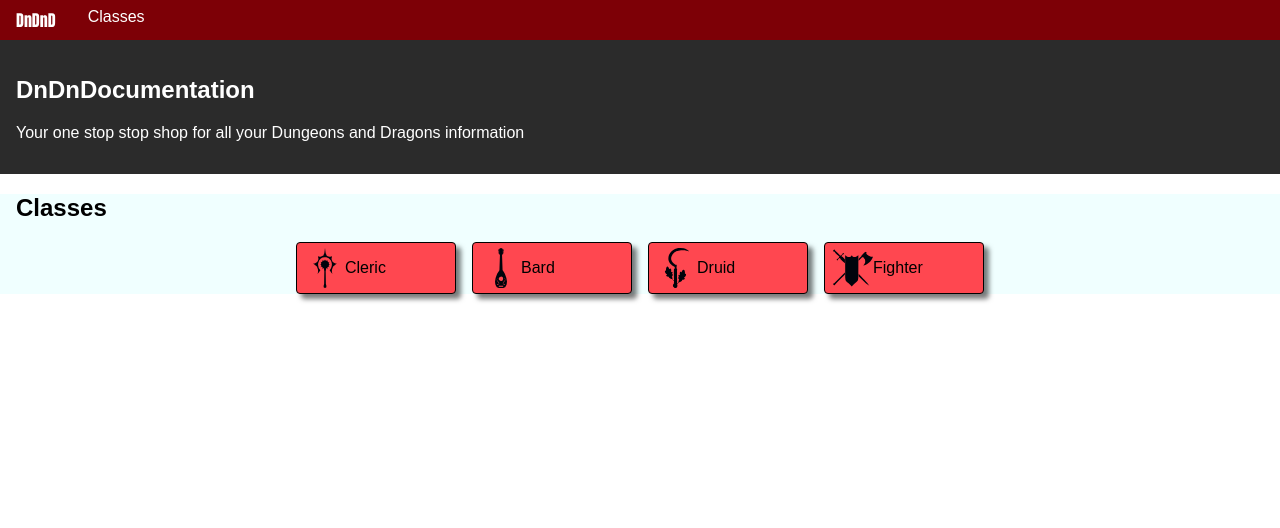
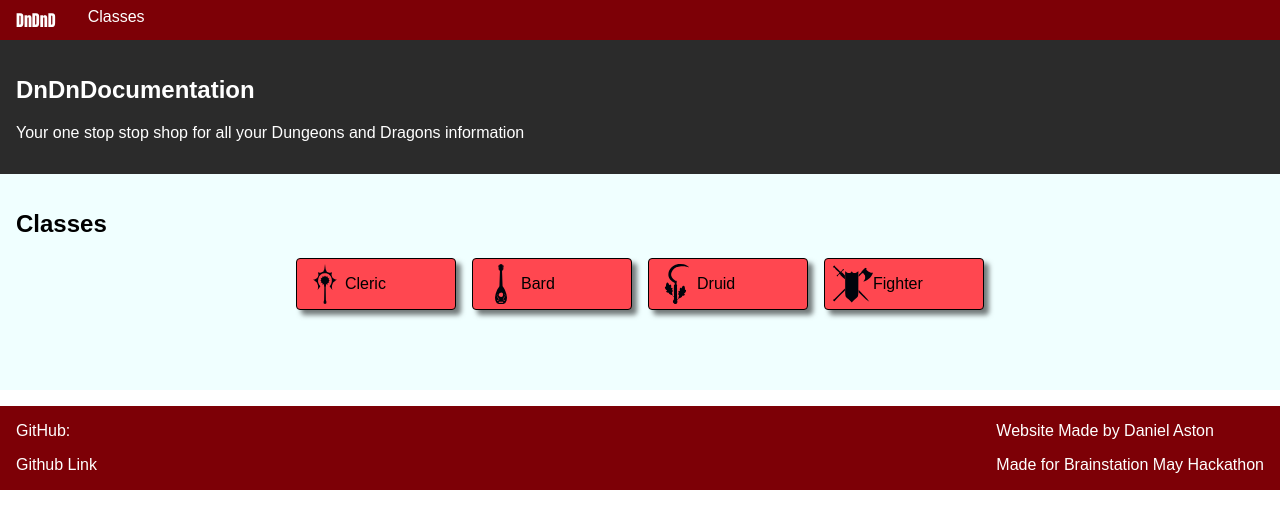
Before and after one commit to dnaHunter/mayHackathon, a plain HTML site: page index.html in a window 1280 px wide. Drawn offline with Linux system fonts and the light colour scheme.

Commit message:
Update styleing

```diff
--- a/css/home.scss
+++ b/css/home.scss
@@ -10,8 +10,9 @@
 }
 
 .classes{
-    padding: 0 1rem;
+    padding: 1rem 1rem;
     background-color: azure;
+    padding-bottom: 5rem;
 
     &__title{
 
@@ -44,3 +45,17 @@
 
     }
 }
+
+.footer{
+    padding: 0 1rem;
+    margin-top: 1rem;
+    background-color: $DNDRed;
+    color: white;
+    display: flex;
+    justify-content: space-between;
+
+    &__link{
+        text-decoration: none;
+        color: white;
+    }
+}
--- a/index.html
+++ b/index.html
@@ -61,5 +61,19 @@
         </a>
       </div>
     </section>
+
+    <footer class="footer">
+      <div class="footer__github">
+        <p class="footer__title">GitHub:</p>
+        <a href="https://github.com/dnaHunter/mayHackathon" class="footer__link"
+          >Github Link</a
+        >
+      </div>
+
+      <div class="footer__about">
+        <p class="footer__text">Website Made by Daniel Aston</p>
+        <p class="footer__text">Made for Brainstation May Hackathon</p>
+      </div>
+    </footer>
   </body>
 </html>
```
Also changed, not shown: pages/cleric.html (+15 -0 lines), css/classes.scss (added), css/home.css, 1 other file. Lines whose indentation alone changed are shown as unchanged.
